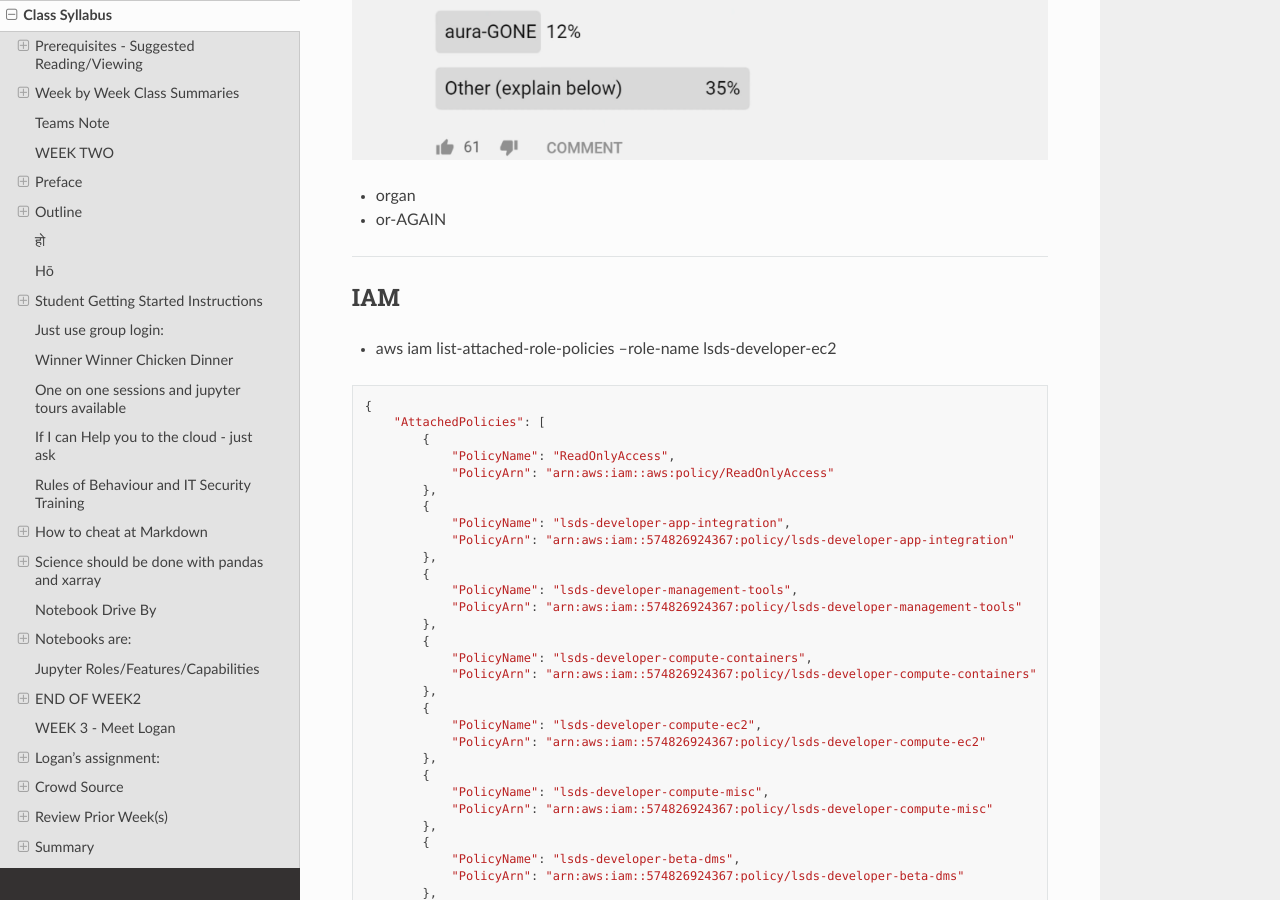
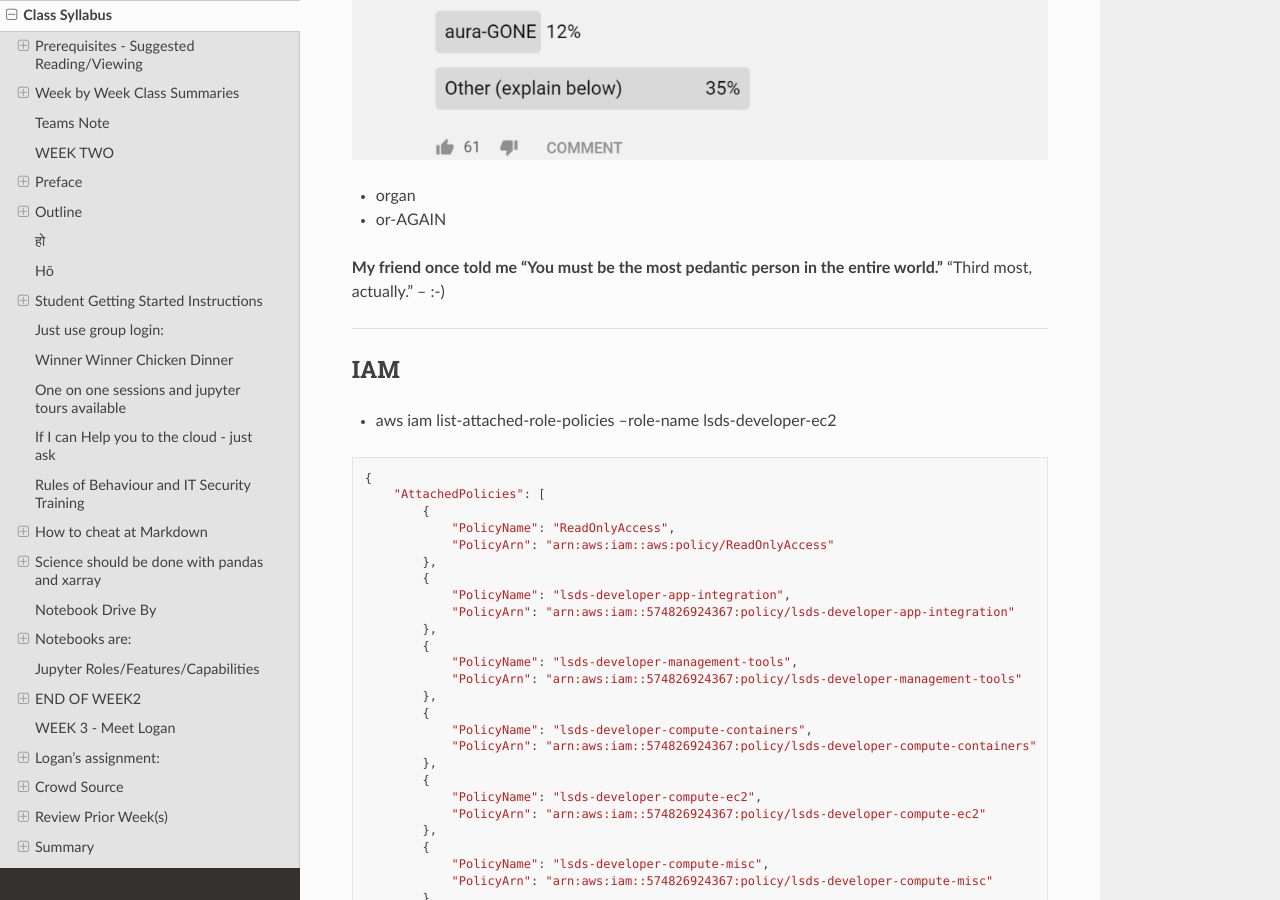
Before and after one commit to tonybutzer/harmony, a Sphinx documentation site: the page built from documentation/source/00weekbyweek.md, in a window 1280 px wide and 900 px high, scrolled down 27214 px. Built offline with Sphinx 7.4.7 and the Read the Docs theme 2.0.0, drawn with Linux system fonts in a browser that asks for light colours; pages that are not in the unit, such as notebooks, are missing from menus.

Commit message:
automatic git update from Makefile

```diff
--- a/documentation/source/00weekbyweek.md
+++ b/documentation/source/00weekbyweek.md
@@ -986,6 +986,10 @@ Cheers,
 - organ
 - or-AGAIN
 
+
+**My friend once told me "You must be the most pedantic person in the entire world."**
+"Third most, actually." -- :-)
+
 ---
 
 
```
